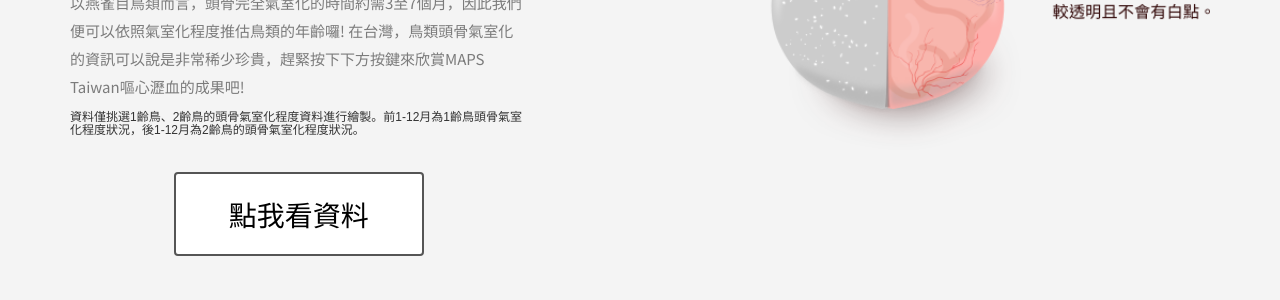
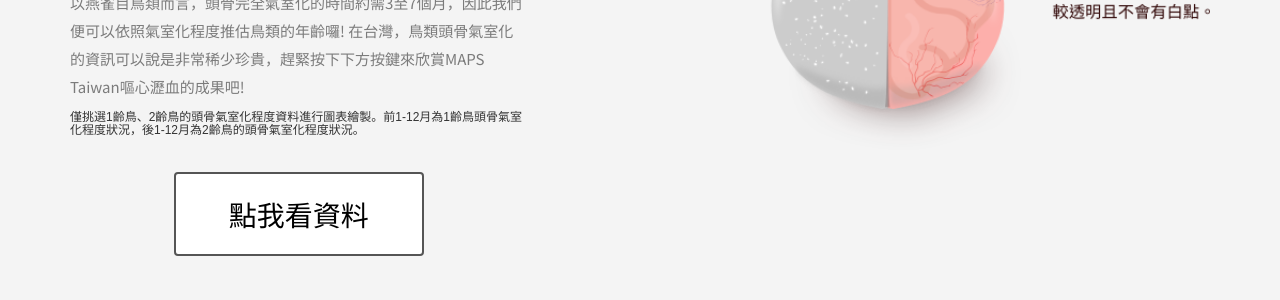
Before and after one commit to farewellXD/MAPS_Taiwan, a Jekyll site: the page built from index.html, in a window 1280 px wide and 900 px high, scrolled down 3062 px. Shown: the part 150-450 px from the top of the window. Built offline with Jekyll 4.4.1, drawn with Linux system fonts in a browser that asks for light colours; nearby versions of some CDN libraries; some web fonts are replaced.

Commit message:
Update index.html

```diff
--- a/index.html
+++ b/index.html
@@ -185,7 +185,7 @@ permalink: /
               <p>隨著年齡成熟，頭骨由單一層頭骨，逐漸發育成中間夾有氣室及骨柱的上下雙層過程，此現象稱為頭骨氣室化。</p>
               <p>以燕雀目鳥類而言，頭骨完全氣室化的時間約需3至7個月，因此我們便可以依照氣室化程度推估鳥類的年齡囉!
               在台灣，鳥類頭骨氣室化的資訊可以說是非常稀少珍貴，趕緊按下下方按鍵來欣賞MAPS Taiwan嘔心瀝血的成果吧!</p>
-              <h6>資料僅挑選1齡鳥、2齡鳥的頭骨氣室化程度資料進行繪製。前1-12月為1齡鳥頭骨氣室化程度狀況，後1-12月為2齡鳥的頭骨氣室化程度狀況。</h6>
+              <h6>僅挑選1齡鳥、2齡鳥的頭骨氣室化程度資料進行圖表繪製。前1-12月為1齡鳥頭骨氣室化程度狀況，後1-12月為2齡鳥的頭骨氣室化程度狀況。</h6>
 
             </div>
           <br>
```
